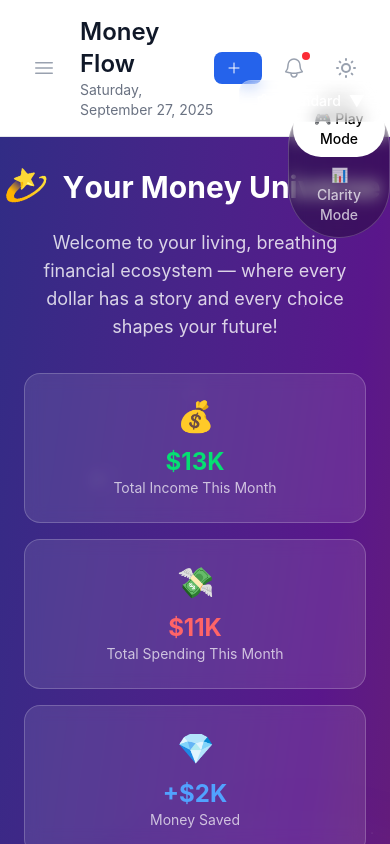
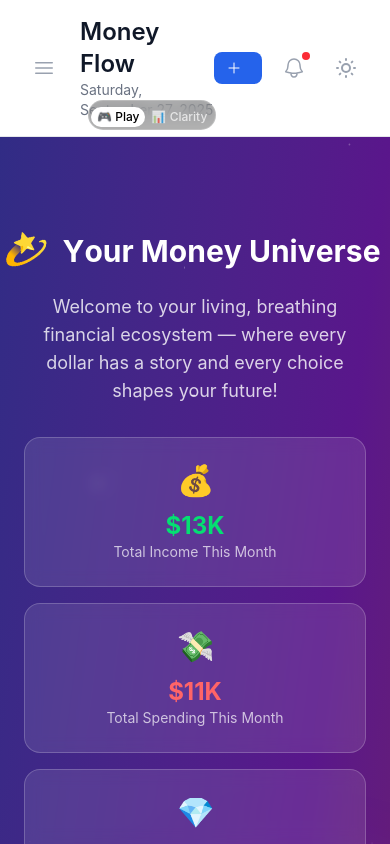
Before and after one commit to vorrawut/poon, a React (Vite) app: page /money-flow in a window 390 px wide. Built offline with nearby package versions, Linux system fonts and the light colour scheme.

Commit message:
Enhance UI

```diff
--- a/src/components/widgets/AccessibilityModeToggle.tsx
+++ b/src/components/widgets/AccessibilityModeToggle.tsx
@@ -49,12 +49,15 @@ export function AccessibilityModeToggle({
       {/* Toggle Button */}
       <motion.button
         onClick={() => setIsOpen(!isOpen)}
-        className="flex items-center gap-2 px-4 py-2 rounded-xl bg-white/10 backdrop-blur-sm border border-white/20 text-white hover:bg-white/20 transition-colors"
+        className="flex items-center gap-1 sm:gap-2 px-1.5 sm:px-4 py-0.5 sm:py-2 rounded-xl bg-white/10 backdrop-blur-sm border border-white/20 text-white hover:bg-white/20 transition-colors"
         whileHover={{ scale: 1.02 }}
         whileTap={{ scale: 0.98 }}
       >
-        <Settings size={16} />
-        <span className="text-sm font-medium">{currentMode.name}</span>
+        <Settings size={14} className="sm:w-4 sm:h-4" />
+        <span className="text-xs sm:text-sm font-medium">
+          <span className="hidden sm:inline">{currentMode.name}</span>
+          <span className="sm:hidden">{currentMode.name === "Standard" ? "Std" : currentMode.name === "Elder Mode" ? "Elder" : "Youth"}</span>
+        </span>
         <motion.div
           animate={{ rotate: isOpen ? 180 : 0 }}
           transition={{ duration: 0.2 }}
@@ -75,7 +78,7 @@ export function AccessibilityModeToggle({
 
             {/* Menu */}
             <motion.div
-              className="absolute top-full right-0 mt-2 w-72 sm:w-80 bg-white/10 backdrop-blur-md rounded-2xl border border-white/20 shadow-xl z-50 overflow-hidden"
+              className="absolute top-full right-0 mt-2 w-64 sm:w-72 lg:w-80 bg-white/10 backdrop-blur-md rounded-2xl border border-white/20 shadow-xl z-50 overflow-hidden"
               initial={{ opacity: 0, scale: 0.95, y: -10 }}
               animate={{ opacity: 1, scale: 1, y: 0 }}
               exit={{ opacity: 0, scale: 0.95, y: -10 }}
--- a/src/components/widgets/DualLensToggle.tsx
+++ b/src/components/widgets/DualLensToggle.tsx
@@ -13,31 +13,31 @@ export function DualLensToggle({
 }: DualLensToggleProps) {
   return (
     <motion.div
-      className={`fixed top-24 left-72 z-50 ${className}`}
+      className={`fixed top-25 ${typeof onToggle === "boolean" && onToggle ? "left-65" : "left-22"} sm:top-25 sm:${typeof onToggle === "boolean" && onToggle ? "left-65" : "left-2"} lg:top-25 lg:left-65 z-40 ${className}`}
       initial={{ opacity: 0, x: -50 }}
       animate={{ opacity: 1, x: 0 }}
       transition={{ delay: 0.5 }}
     >
-      <div className="bg-black/30 backdrop-blur-sm rounded-full p-1 border border-white/20">
+        <div className="bg-black/30 backdrop-blur-sm rounded-full p-0.5 sm:p-1 border border-white/20">
         <button
           onClick={() => onToggle("play")}
-          className={`px-4 py-2 rounded-full text-sm font-medium transition-all ${
+          className={`px-1.5 sm:px-4 py-0.5 sm:py-2 rounded-full text-xs sm:text-sm font-medium transition-all ${
             viewMode === "play"
               ? "bg-white text-black"
               : "text-white/70 hover:text-white"
           }`}
         >
-          🎮 Play Mode
+          <span className="hidden sm:inline">🎮 Play Mode</span><span className="sm:hidden">🎮 Play</span>
         </button>
         <button
           onClick={() => onToggle("clarity")}
-          className={`px-4 py-2 rounded-full text-sm font-medium transition-all ${
+          className={`px-1.5 sm:px-4 py-0.5 sm:py-2 rounded-full text-xs sm:text-sm font-medium transition-all ${
             viewMode === "clarity"
               ? "bg-white text-black"
               : "text-white/70 hover:text-white"
           }`}
         >
-          📊 Clarity Mode
+          <span className="hidden sm:inline">📊 Clarity Mode</span><span className="sm:hidden">📊 Clarity</span>
         </button>
       </div>
     </motion.div>
--- a/src/pages/MoneyFlow.tsx
+++ b/src/pages/MoneyFlow.tsx
@@ -597,16 +597,16 @@ export function MoneyFlow() {
       <DualLensToggle viewMode={viewMode} onToggle={setViewMode} />
 
       {/* Accessibility Mode Toggle */}
-      <div className="fixed top-20 right-2 sm:top-24 sm:right-8 lg:right-24 z-50">
+      <div className="fixed top-25 right-2 sm:top-25 sm:right-2 lg:top-25 lg:right-2 z-50">
         <AccessibilityModeToggle
           mode={accessibilityMode}
           onModeChange={setAccessibilityMode}
         />
       </div>
 
-      <div className="max-w-7xl mx-auto px-2 sm:px-4 md:px-6 lg:px-8 pb-8 sm:pb-12 relative z-10">
+      <div className="max-w-7xl mx-auto px-2 sm:px-4 md:px-6 lg:px-8 pb-8 sm:pb-12 pt-20 sm:pt-24 lg:pt-32 relative z-10">
         {/* Ultimate Hero Section */}
-        <FadeIn direction="down" delay={0.1} className="text-center py-8 sm:py-12">
+        <FadeIn direction="down" delay={0.1} className="text-center py-4 sm:py-8">
           <div className="mb-8">
             <div
               className={`text-3xl sm:text-4xl md:text-5xl lg:text-6xl xl:text-7xl font-bold mb-6 ${
@@ -717,7 +717,7 @@ export function MoneyFlow() {
         </FadeIn>
 
         {/* Navigation Tabs */}
-        <div className="flex justify-center mb-8 sm:mb-12 px-2 sm:px-4">
+        <div className="flex justify-center mb-6 sm:mb-8 lg:mb-12 px-2 sm:px-4">
           <div className="flex overflow-x-auto scrollbar-hide gap-1 sm:gap-2 p-2 rounded-2xl bg-white/10 backdrop-blur-sm border border-white/20 w-full max-w-4xl">
             {[
               { id: "flow", label: "💫 Money Flow", desc: "Live visualization" },
```
